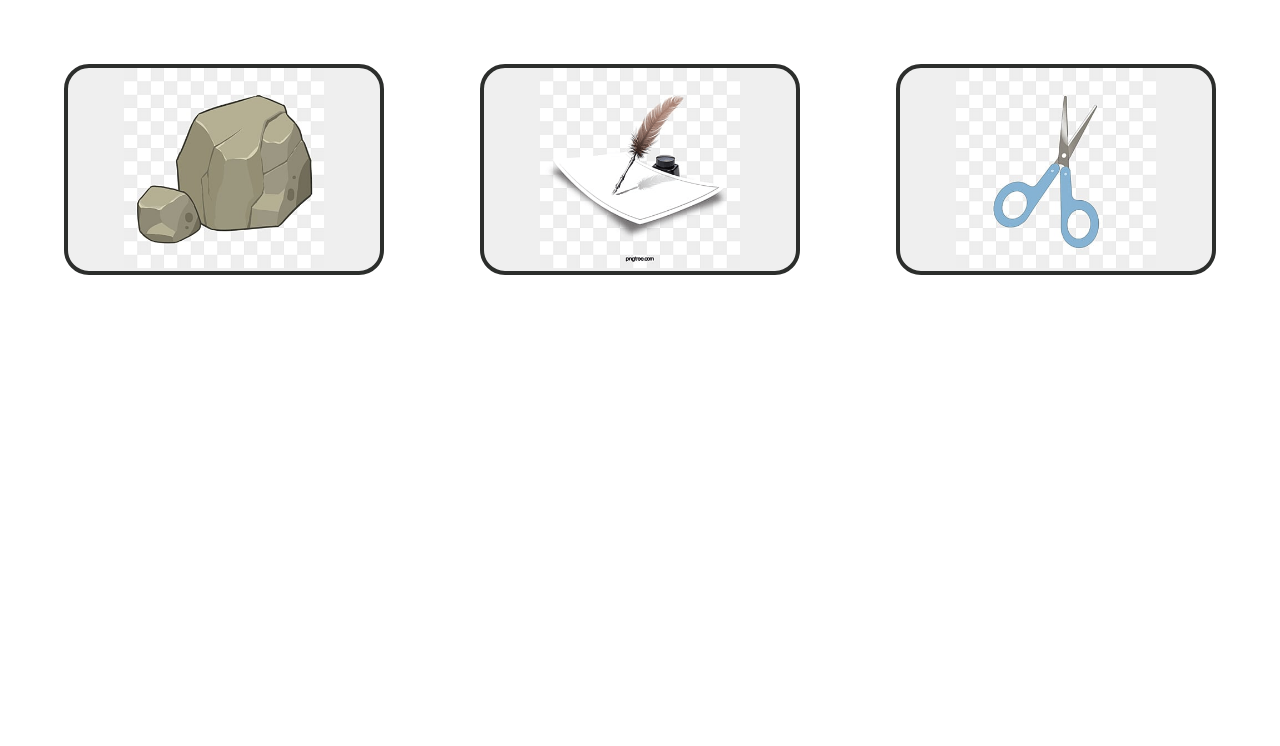
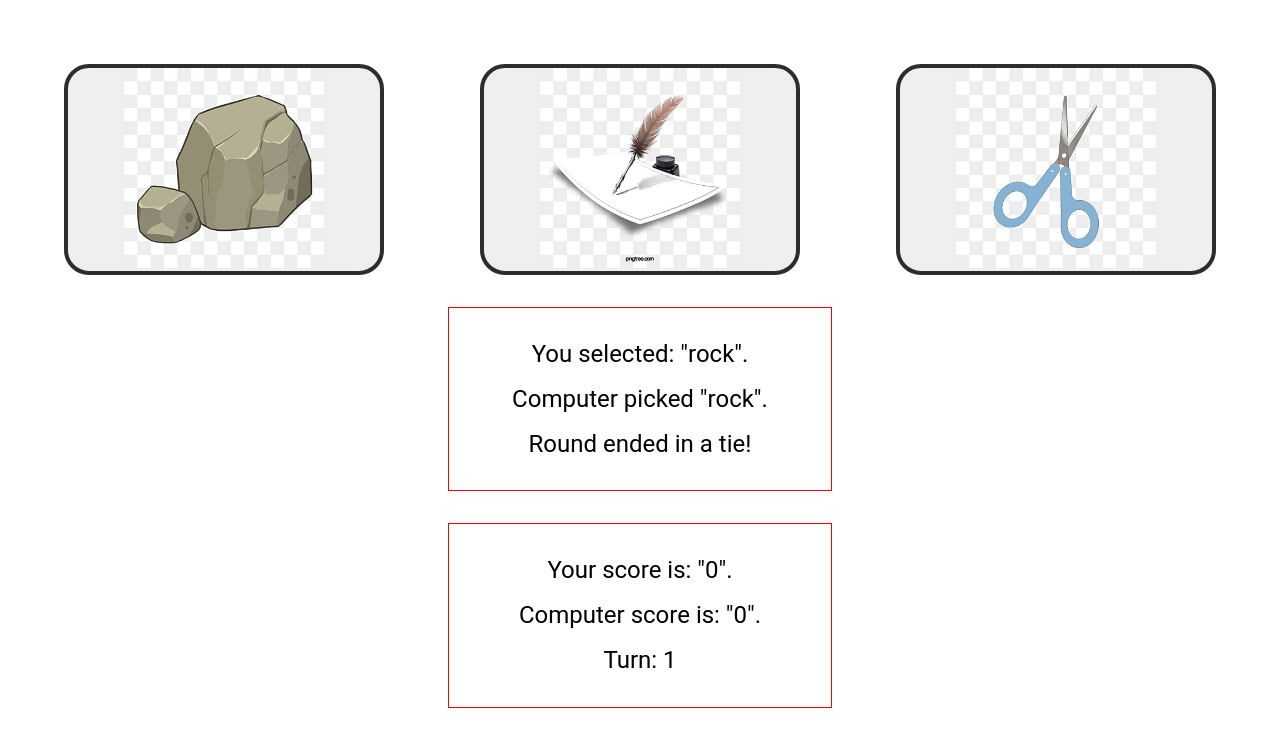
Before and after one commit to Paethogan/project-rps, a plain HTML site: page index.html in a window 1280 px wide. Both pictures are taken after a click on the button 224 px from the left and 169 px from the top of the page. Drawn offline with Linux system fonts and the light colour scheme.

Commit message:
added functionality to index.html modified styles.css

```diff
--- a/index.html
+++ b/index.html
@@ -8,16 +8,106 @@
 </head>
 <body>
     <div class="form">
-        <button type="submit" class="submitRock"><img src="image/rock.jpg" width="200" height="200"/></button>
-        <button type="submit" class="submitPaper"><img src="image/paper.png" width="200" height="200"></button>
-        <button type="submit" class="submitScissors"><img src="image/scissors.jpg" width="200" height="200"></button>
+        <button type="submit" class="choice" value="1"><img src="image/rock.jpg" width="200" height="200"/></button>
+        <button type="submit" class="choice" value="2"><img src="image/paper.png" width="200" height="200"></button>
+        <button type="submit" class="choice" value="3"><img src="image/scissors.jpg" width="200" height="200"></button>
     </div>
     <div class="resultParas">
-        <p class="userChoice"></p>
-        <p class="computerChoice"></p>
-        <p class="roundWinner"></p>
+        <div class="left">
+            <p class="userChoicePara"></p>
+            <p class="computerChoicePara"></p>
+            <p class="roundWinnerPara"></p>
+        </div>
+        <div class="right">
+            <p class="userScore"></p>
+            <p class="computerScore"></p>
+            <p class="turn"></p>
+        </div>
     </div>
     <script>
+
+
+
+        let userScore = 0;
+        let computerScore = 0;
+        let userChoice;
+        let turns = 0;
+
+        const userChoicePara = document.querySelector(".userChoicePara");
+        const computerChoicePara = document.querySelector(".computerChoicePara");
+        const roundWinnerPara = document.querySelector(".roundWinnerPara");
+        const userScores = document.querySelector(".userScore");
+        const computerScores = document.querySelector(".computerScore");
+        const turn = document.querySelector(".turn");
+
+        function onButtonClick(event) {
+            userChoice = Number(event.currentTarget.value);
+            let randomNumber = Math.floor(Math.random() * 3) + 1;
+
+            if (userChoice === 1) {
+                userChoice = 'rock';
+            } else if (userChoice === 2) {
+                userChoice = 'paper';
+            } else if (userChoice === 3) {
+                userChoice = 'scissors';
+            }
+            userChoicePara.textContent = `You selected: "${userChoice}". `;
+
+            let computerChoice;
+        if (randomNumber === 1) {
+            computerChoice = 'rock';
+        } else if (randomNumber === 2) {
+            computerChoice = 'paper';
+        } else if (randomNumber === 3) {
+            computerChoice = 'scissors';
+        }
+        computerChoicePara.textContent = `Computer picked "${computerChoice}". `;
+
+        console.log(computerChoice);
+
+        // Rock Paper Scissors
+        if (userChoice === computerChoice) {
+            roundWinnerPara.textContent = "Round ended in a tie!";
+            newTurn();
+        } else if (
+            (userChoice === 'rock' && computerChoice === 'scissors') ||
+            (userChoice === 'paper' && computerChoice === 'rock') ||
+            (userChoice === 'scissors' && computerChoice === 'paper')
+        ) {
+            userScore++;
+            roundWinnerPara.textContent = "You win!";
+            newTurn();
+        } else {
+            computerScore++;
+            roundWinnerPara.textContent = "Computer wins!";
+            newTurn();
+        }
+        userScores.textContent = `Your score is: "${userScore}". `;
+        computerScores.textContent = `Computer score is: "${computerScore}". `;
+        turn.textContent = `Turn: ${turns}`;
+    }
+
+        const buttons = document.querySelectorAll(".choice");
+        buttons.forEach(button => {
+            button.addEventListener("click", (event) => {
+                button.classList.add("clicked");
+                onButtonClick(event);
+
+                setTimeout(() => {
+                    button.classList.remove("clicked");
+                }, 200);
+            });
+        });
+
+
+
+        // Game loop for rounds
+
+        function newTurn() {
+            turns++;
+        }
+
+
 
     </script>
 
--- a/styles.css
+++ b/styles.css
@@ -16,6 +16,7 @@ html {
 body {
     width: 100vw;
     height: 100vh;
+    line-height: 1.2;
 }
 
 .form {
@@ -27,9 +28,40 @@ body {
     margin-top: 4rem;
 }
 
+.resultParas {
+    display: flex;
+    flex-direction: column;
+    justify-content: center;
+    align-items: center;
+    margin-top: 2rem;
+    gap: 2rem;
+}
+
+.resultParas p {
+    font-family: 'Roboto', sans-serif;
+    font-size: 24px;
+}
+
+.left, .right {
+    width: 30%;
+    height: 50%;
+    border: 1px solid red;
+    display: flex;
+    flex-direction: column;
+    align-items: center;
+    justify-content: center;
+    gap: 1rem;
+    padding: 2rem;
+}
+
 button {
     width: 25%;
     height: auto;
     border: 4px solid var(--main-darkgray);
     border-radius: 25px;
+    transition: transform 0.2s ease-in-out;
 }
+
+.clicked {
+    transform: scale(0.9);
+}
```
